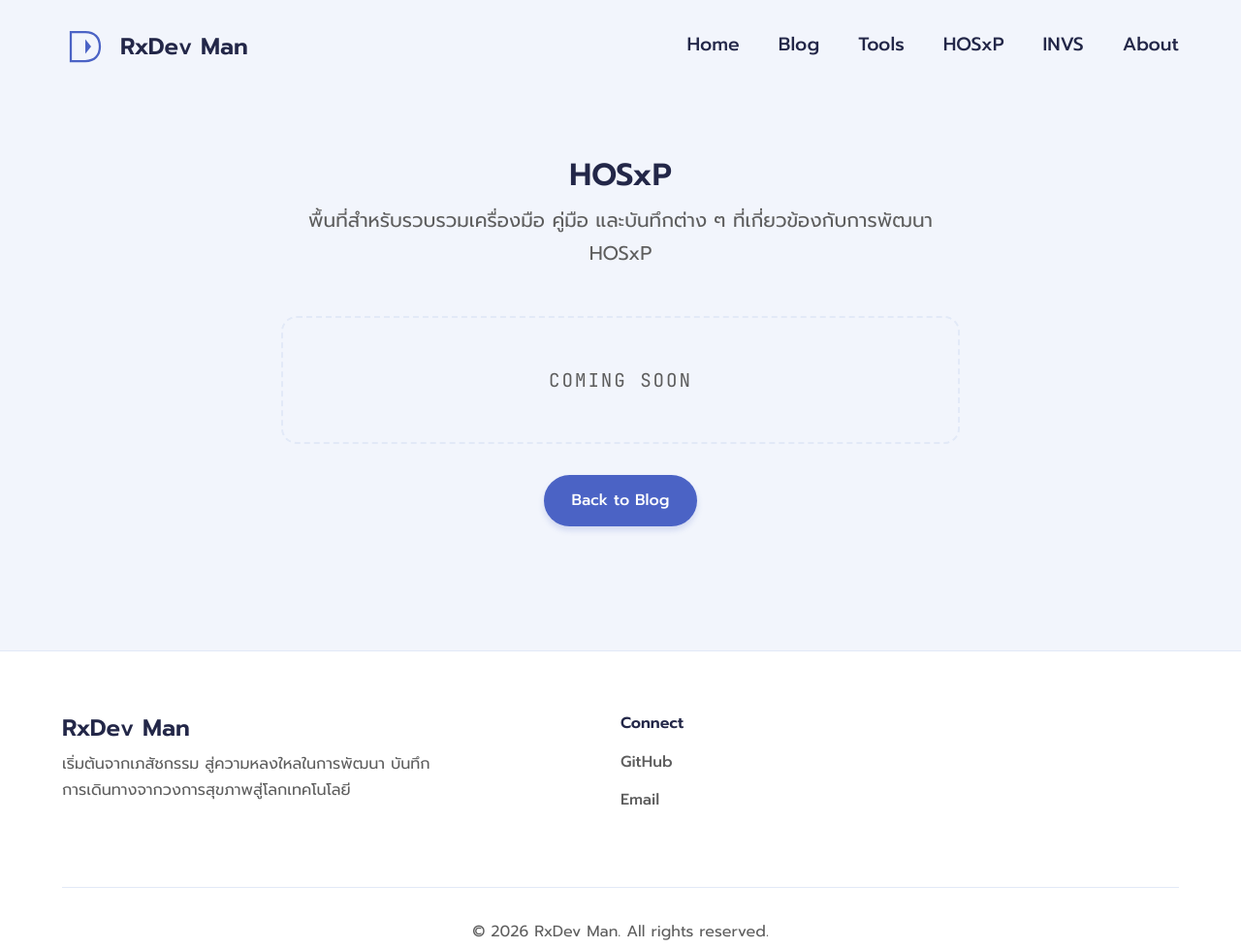
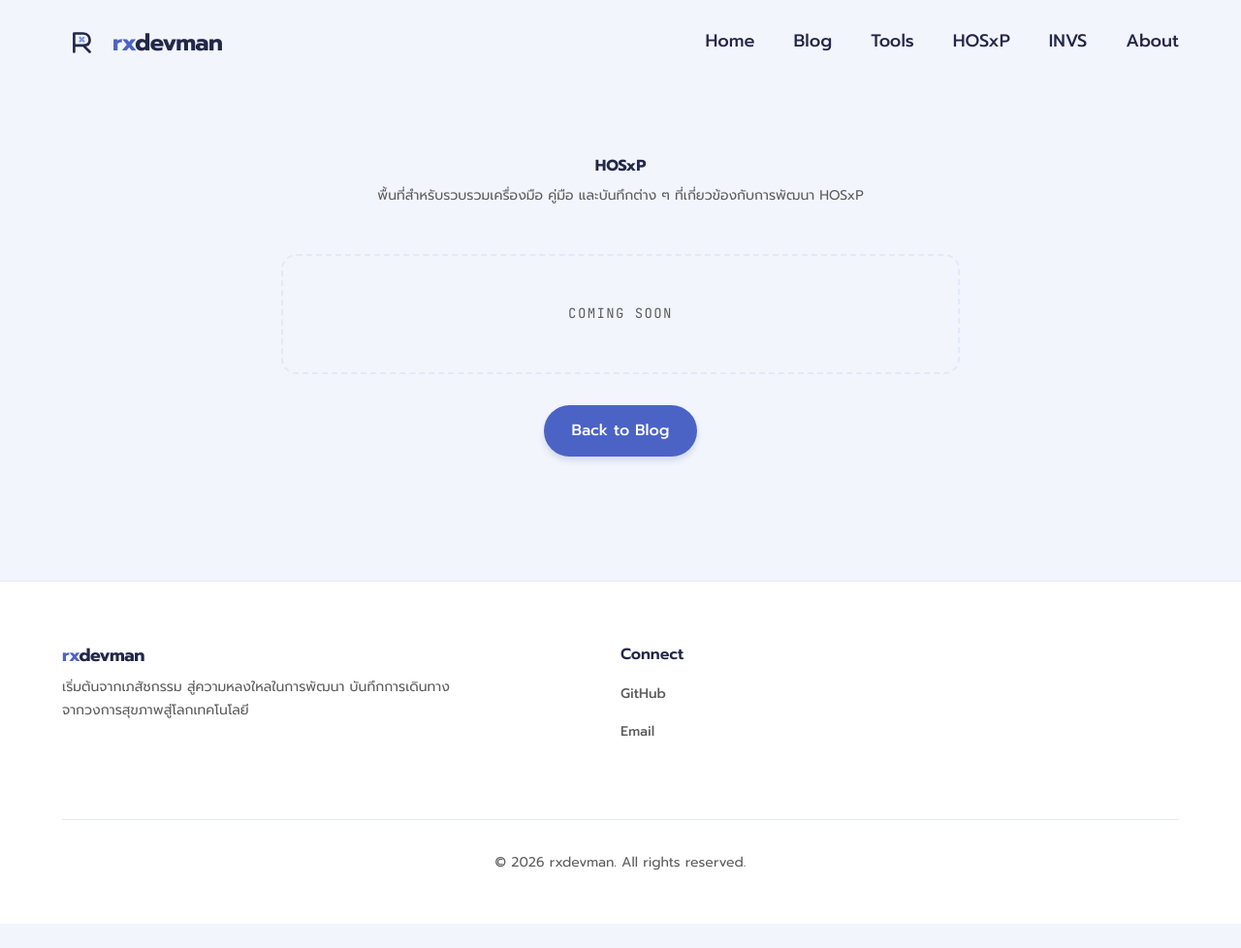
Before and after one commit to pharmacist-sabot/rxdevnotes, an Astro site: page /hosxp in a window 1280 px wide. Shown: the whole page at 97% size. After the commit the page ends 953 px from the top, so only its background shows below. Built offline with nearby package versions, Linux system fonts and the light colour scheme; Astro itself is replaced by a stand-in of ours.

Commit message:
feat: rebrand to rxdevman with new logo, icons, manifest, and updated typography and layout styles

```diff
--- a/src/components/blog/BlogPostCard.astro
+++ b/src/components/blog/BlogPostCard.astro
@@ -196,8 +196,8 @@ const excerpt = description || bodyExcerpt;
   }
 
   .title {
-    font-family: var(--font-serif);
-    font-size: clamp(1.1rem, 4vw, 1.3rem);
+    font-family: var(--font-sans);
+    font-size: 1rem;
     line-height: 1.4;
     margin: 0 0 0.75rem;
     color: var(--font-color);
@@ -209,7 +209,7 @@ const excerpt = description || bodyExcerpt;
   }
 
   .description {
-    font-size: 0.9rem;
+    font-size: 0.875rem;
     color: var(--font-color-light);
     line-height: 1.6;
     margin: 0;
--- a/src/components/blog/RelatedPosts.astro
+++ b/src/components/blog/RelatedPosts.astro
@@ -154,7 +154,7 @@ throw new Error('Invalid date');
   }
 
   .related-heading {
-    font-family: var(--font-serif);
+    font-family: var(--font-sans);
     font-size: clamp(1.15rem, 3vw, 1.4rem);
     font-weight: 700;
     color: var(--font-color);
--- a/src/components/content/PullQuote.astro
+++ b/src/components/content/PullQuote.astro
@@ -36,7 +36,7 @@
     top: 1rem;
     left: 1rem;
     font-size: 3rem;
-    font-family: Georgia, serif;
+    font-family: var(--font-sans);
     font-style: normal;
     color: var(--brand-color);
     opacity: 0.25;
@@ -50,7 +50,7 @@
     bottom: -1rem;
     right: 1.5rem;
     font-size: 3rem;
-    font-family: Georgia, serif;
+    font-family: var(--font-sans);
     font-style: normal;
     color: var(--brand-color);
     opacity: 0.25;
--- a/src/components/layout/Navbar.astro
+++ b/src/components/layout/Navbar.astro
@@ -3,12 +3,27 @@
 ---
 <header class="navbar" id="navbar">
   <div class="navbar-container container">
-    <a href="/" class="logo" aria-label="RxDev Man Homepage">
-      <svg width="48" height="48" viewBox="0 0 128 128" fill="none" xmlns="http://www.w3.org/2000/svg">
-        <path d="M24 24h40c26 0 40 16 40 40s-14 40-40 40H24V24Z" stroke="currentColor" stroke-width="6" fill="none" />
-        <path d="M64 44v40l16-20-16-20Z" fill="currentColor" />
+    <a href="/" class="logo" aria-label="rxdevman Homepage">
+      <svg class="logo-svg" width="40" height="40" viewBox="0 0 200 200" xmlns="http://www.w3.org/2000/svg" aria-hidden="true">
+        <g transform="translate(5, 5) scale(0.95)">
+          <path
+            d="M60 50 V150 M60 50 H110 C135 50 145 70 145 85 C145 105 130 115 110 115 H60 M110 115 L145 150"
+            fill="none"
+            stroke="#232748"
+            stroke-width="14"
+            stroke-linecap="round"
+            stroke-linejoin="round"
+          />
+          <path
+            d="M92 73 L112 93 M112 73 L92 93"
+            fill="none"
+            stroke="#7e9ddc"
+            stroke-width="12"
+            stroke-linecap="round"
+          />
+        </g>
       </svg>
-      <span class="logo-text">RxDev Man</span>
+      <span class="logo-text"><span class="logo-rx">rx</span><span class="logo-devman">devman</span></span>
     </a>
 
     <nav class="nav-links" id="nav-links">
@@ -74,6 +89,7 @@ window.addEventListener('scroll', () => {
   }
 
   .navbar-container {
+    --nav-font-size: 1.125rem;
     display: flex;
     justify-content: space-between;
     align-items: center;
@@ -96,19 +112,25 @@ window.addEventListener('scroll', () => {
   }
   .logo-text {
     font-family: var(--font-sans);
-    font-size: 1.5rem;
-    font-weight: 600;
-    color: var(--font-color);
-    transition: color 0.2s ease;
+    font-size: 24px;
+    font-weight: 700;
+    letter-spacing: -0.02em;
+    transition: opacity 0.2s ease;
+  }
+  .logo-rx {
+    color: #4b63c5;
+  }
+  .logo-devman {
+    color: #232748;
   }
   .logo:hover .logo-text {
-    color: var(--brand-color);
+    opacity: 0.8;
   }
 
   .nav-links {
     display: flex;
     gap: 2.5rem;
-     font-size: 1.2rem;
+    font-size: var(--nav-font-size);
   }
   .nav-links a {
     color: var(--font-color);
@@ -168,8 +190,13 @@ window.addEventListener('scroll', () => {
   }
 
   @media (max-width: 768px) {
+    .navbar-container {
+      --nav-font-size: 1.2rem;
+    }
     .nav-links {
-      display: none;
+      display: flex;
+      visibility: hidden;
+      pointer-events: none;
       flex-direction: column;
       align-items: center;
       justify-content: center;
@@ -181,15 +208,17 @@ window.addEventListener('scroll', () => {
       height: 100vh;
       background: var(--card-bg-color);
       transform: translateX(100%);
-      transition: transform 0.5s cubic-bezier(0.4, 0, 0.2, 1);
+      transition: transform 0.5s cubic-bezier(0.4, 0, 0.2, 1), visibility 0.5s;
       z-index: 1000;
     }
     .nav-links.active {
       display: flex;
+      visibility: visible;
+      pointer-events: auto;
       transform: translateX(0);
     }
     .nav-links a {
-      font-size: 1.2rem;
+      font-size: var(--nav-font-size);
     }
     .hamburger {
       display: flex;
--- a/src/layouts/BaseLayout.astro
+++ b/src/layouts/BaseLayout.astro
@@ -22,7 +22,10 @@ const currentYear = new Date().getFullYear();
     <meta name="description" content={description} />
     <meta name="viewport" content="width=device-width, initial-scale=1.0" />
     <link rel="icon" type="image/svg+xml" href="/favicon.svg" />
-    <title>{`${title} | RxDev Man`}</title>
+    <link rel="apple-touch-icon" href="/apple-touch-icon.svg" />
+    <link rel="manifest" href="/site.webmanifest" />
+    <meta name="theme-color" content="#232748" />
+    <title>{`${title} | rxdevman`}</title>
     <slot name="head" />
   </head>
   <body>
@@ -36,7 +39,7 @@ const currentYear = new Date().getFullYear();
     <footer class="site-footer">
       <div class="container footer-container">
         <div class="footer-about">
-          <h3 class="footer-title">RxDev Man</h3>
+          <h3 class="footer-title"><span class="footer-rx">rx</span><span class="footer-devman">devman</span></h3>
           <p>
             เริ่มต้นจากเภสัชกรรม สู่ความหลงใหลในการพัฒนา
             บันทึกการเดินทางจากวงการสุขภาพสู่โลกเทคโนโลยี
@@ -56,7 +59,7 @@ const currentYear = new Date().getFullYear();
           </ul>
         </div>
         <div class="footer-bottom">
-          <p>&copy; {currentYear} RxDev Man. All rights reserved.</p>
+          <p>&copy; {currentYear} rxdevman. All rights reserved.</p>
         </div>
       </div>
     </footer>
@@ -76,15 +79,22 @@ const currentYear = new Date().getFullYear();
         gap: 2rem;
       }
       .footer-title {
-        font-family: var(--font-serif);
-        color: var(--font-color);
-        font-size: 1.5rem;
+        font-family: var(--font-sans);
+        font-size: 1.125rem;
+        font-weight: 700;
+        letter-spacing: -0.02em;
         margin-bottom: 0.5rem;
+      }
+      .footer-rx {
+        color: #4b63c5;
+      }
+      .footer-devman {
+        color: #232748;
       }
       .footer-about p {
         color: var(--font-color-light);
         max-width: 400px;
-        font-size: 1rem;
+        font-size: 0.875rem;
       }
       .footer-subtitle {
         font-family: var(--font-sans);
@@ -103,6 +113,7 @@ const currentYear = new Date().getFullYear();
       .footer-links a {
         color: var(--font-color-light);
         text-decoration: none;
+        font-size: 0.875rem;
         transition: color 0.2s ease;
       }
       .footer-links a:hover {
@@ -114,7 +125,7 @@ const currentYear = new Date().getFullYear();
         margin-top: 2rem;
         padding-top: 2rem;
         border-top: 1px solid var(--card-border-color);
-        font-size: 0.9rem;
+        font-size: 0.875rem;
         color: var(--font-color-light);
       }
 
--- a/src/layouts/BlogPostLayout.astro
+++ b/src/layouts/BlogPostLayout.astro
@@ -154,10 +154,10 @@ const preloadHero = heroImage
   }
   h1 {
     margin: 0.5rem 0 1rem;
-    font-size: clamp(1.5rem, 5vw, 2rem);
+    font-size: 1.125rem;
   }
   .description {
-    font-size: clamp(1.1rem, 3vw, 1.25rem);
+    font-size: 0.875rem;
     color: var(--font-color);
     max-width: 680px;
     margin: 0 auto 1.5rem;
--- a/src/pages/about.astro
+++ b/src/pages/about.astro
@@ -30,7 +30,7 @@ import BaseLayout from '@/layouts/BaseLayout.astro';
           และเผยแพร่แหล่งข้อมูลที่เป็นประโยชน์ซึ่งผมได้ใช้ตลอดเส้นทางนี้
         </p>
 
-        <h1>ช่องทางการติดต่อ</h1>
+        <h2>ช่องทางการติดต่อ</h2>
         <p>
           ผมเปิดรับการพูดคุยเกี่ยวกับโปรเจกต์ใหม่ๆ แลกเปลี่ยนความรู้
           หรือเรื่องราวเกี่ยวกับเทคโนโลยีเสมอ อย่าลังเลที่จะติดต่อมานะครับ
@@ -76,7 +76,7 @@ import BaseLayout from '@/layouts/BaseLayout.astro';
   }
 
   .lead {
-    font-size: 1.25rem;
+    font-size: 0.875rem;
     color: var(--font-color);
     margin-bottom: 2rem;
     line-height: 1.6;
--- a/src/pages/blog/index.astro
+++ b/src/pages/blog/index.astro
@@ -42,7 +42,7 @@ const sortedPosts = allPosts.sort(
     margin-bottom: 0.5rem;
   }
   .blog-header p {
-    font-size: 1.2rem;
+    font-size: 0.875rem;
     color: var(--font-color-light);
   }
 
--- a/src/pages/hosxp.astro
+++ b/src/pages/hosxp.astro
@@ -28,7 +28,7 @@ import BaseLayout from '@/layouts/BaseLayout.astro';
   }
 
   .page-subtitle {
-    font-size: 1.25rem;
+    font-size: 0.875rem;
     color: var(--font-color-light);
     margin-bottom: 3rem;
   }
@@ -42,7 +42,7 @@ import BaseLayout from '@/layouts/BaseLayout.astro';
 
   .status-box p {
     font-family: var(--font-mono);
-    font-size: 1.2rem;
+    font-size: 0.875rem;
     color: var(--font-color-light);
     margin: 0;
     letter-spacing: 0.1em;
--- a/src/pages/invs.astro
+++ b/src/pages/invs.astro
@@ -47,7 +47,7 @@ const invsPosts = allPosts
   }
 
   .page-subtitle {
-    font-size: 1.25rem;
+    font-size: 0.875rem;
     color: var(--font-color-light);
     margin-bottom: 3rem;
   }
@@ -77,7 +77,7 @@ const invsPosts = allPosts
 
   .status-box p {
     font-family: var(--font-mono);
-    font-size: 1.2rem;
+    font-size: 0.875rem;
     color: var(--font-color-light);
     margin: 0;
     letter-spacing: 0.1em;
--- a/src/pages/tools/index.astro
+++ b/src/pages/tools/index.astro
@@ -41,7 +41,7 @@ import BaseLayout from '@/layouts/BaseLayout.astro';
         margin-bottom: 0.5rem;
     }
     .page-header p {
-        font-size: 1.2rem;
+        font-size: 0.875rem;
         color: var(--font-color-light);
     }
     .tools-grid {
--- a/src/styles/global.css
+++ b/src/styles/global.css
@@ -19,7 +19,7 @@
 
   /* Typography */
   --font-sans: 'Prompt', system-ui, sans-serif;
-  --font-serif: 'Prompt', serif;
+  --font-serif: var(--font-sans);
   --font-mono: 'JetBrains Mono', monospace;
 }
 
@@ -58,33 +58,35 @@ h4,
 h5,
 h6 {
   font-family: var(--font-sans);
-  line-height: 1.3;
-  font-weight: 600;
+  line-height: 1.4;
+  font-weight: 700;
   color: var(--font-color);
-  margin-bottom: 1rem;
+  margin-bottom: 0.75rem;
 }
 
 h1 {
-  font-size: clamp(1.5rem, 5vw, 2rem);
+  font-size: 1rem;
 }
 
 h2 {
-  font-size: clamp(1.3rem, 4vw, 1.8rem);
-  margin-top: 3rem;
+  font-size: 1rem;
+  margin-top: 2.5rem;
 }
 
 h3 {
-  font-size: clamp(1.1rem, 3vw, 1.5rem);
+  font-size: 1rem;
+  font-weight: 600;
 }
 
 h4 {
-  font-size: clamp(1rem, 2.5vw, 1.2rem);
+  font-size: 0.875rem;
+  font-weight: 600;
 }
 
 p {
   margin-bottom: 1.25rem;
   color: var(--font-color-light);
-  font-size: 1rem;
+  font-size: 0.875rem;
   font-weight: 400;
 }
 
--- a/src/styles/terminal.css
+++ b/src/styles/terminal.css
@@ -24,7 +24,7 @@
 
 /* Terminal Header Bar */
 .prose pre::before {
-  content: 'RxDev Man';
+  content: 'rxdevman';
   position: absolute;
   top: 0;
   left: 0;
```
Also changed, not shown: src/pages/index.astro (+5 -4 lines), public/apple-touch-icon.svg (added), public/favicon.svg (added), public/icon.svg (added), public/site.webmanifest (added).
